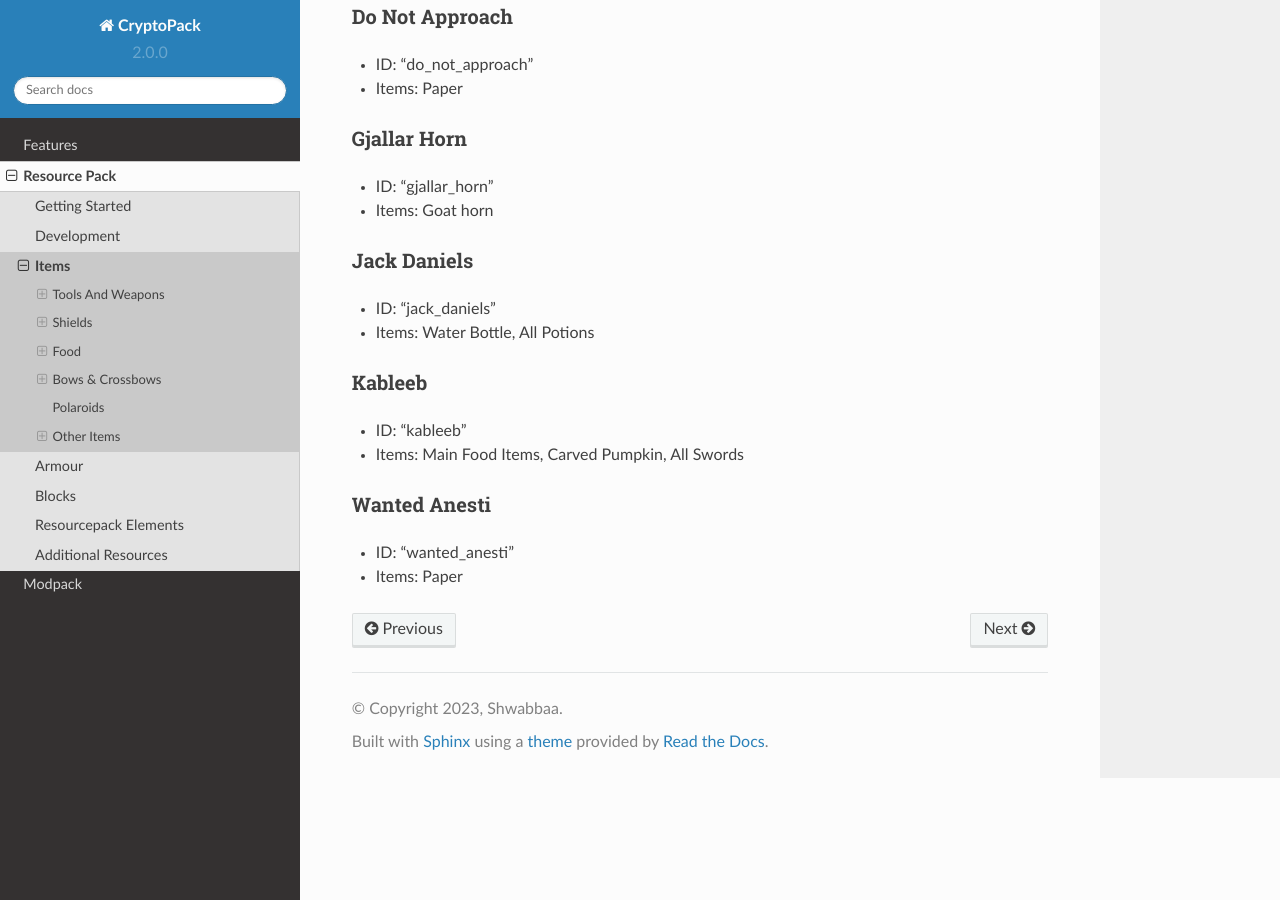
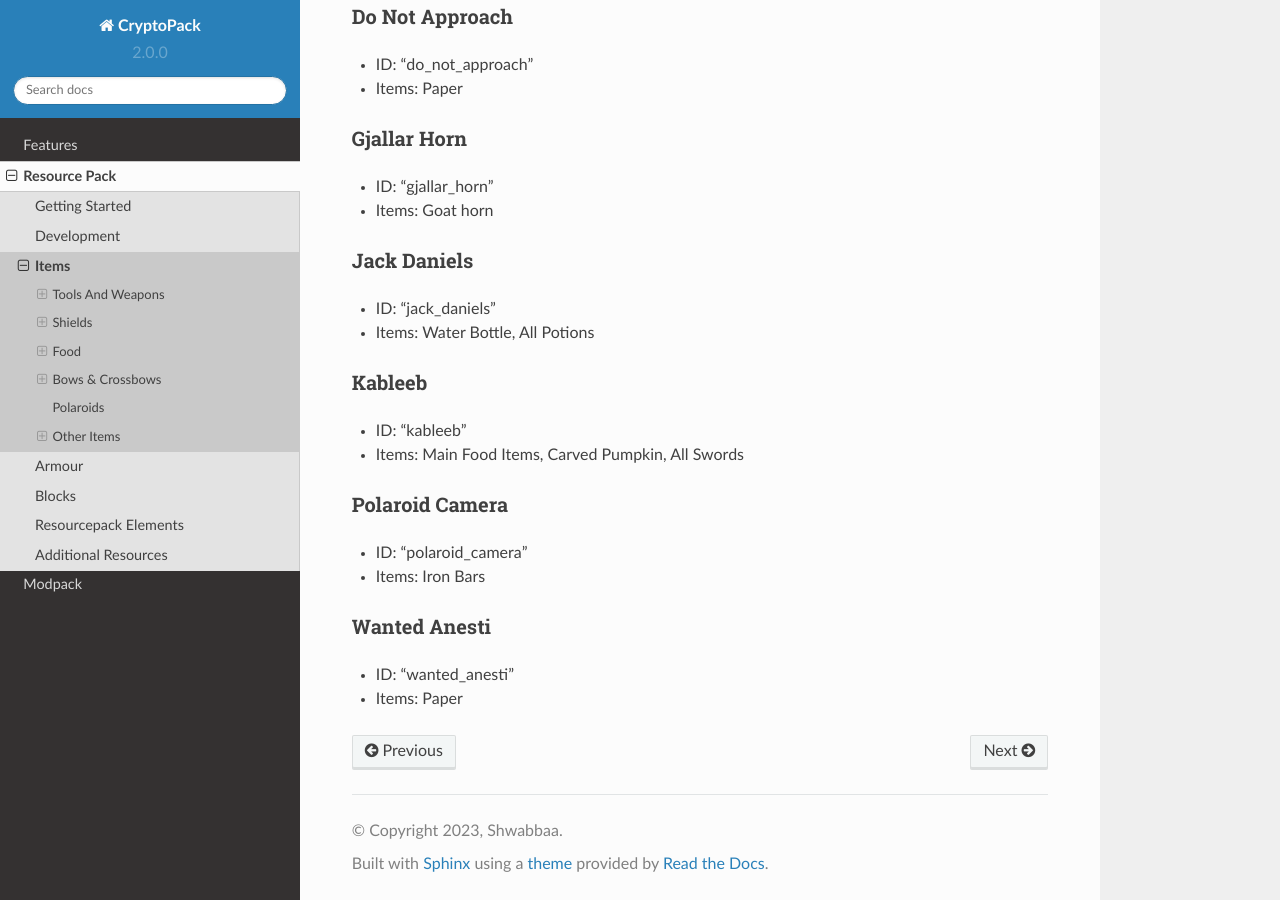
Before and after one commit to Shwabbaa/cryptopack-docs, a Sphinx documentation site: the page built from docs/source/resourcepack/items.rst, in a window 1280 px wide and 900 px high, scrolled down 6025 px. Built offline with Sphinx 7.4.7 and the Read the Docs theme 2.0.0, drawn with Linux system fonts in a browser that asks for light colours; pages that are not in the unit, such as notebooks, are missing from menus.

Commit message:
Update items.rst

```diff
--- a/docs/source/resourcepack/items.rst
+++ b/docs/source/resourcepack/items.rst
@@ -266,6 +266,11 @@ Kableeb
 * ID: "kableeb"
 * Items: Main Food Items, Carved Pumpkin, All Swords
 
+Polaroid Camera
+------------------
+* ID: "polaroid_camera"
+* Items: Iron Bars
+
 Wanted Anesti
 ------------------
 * ID: "wanted_anesti"
```
